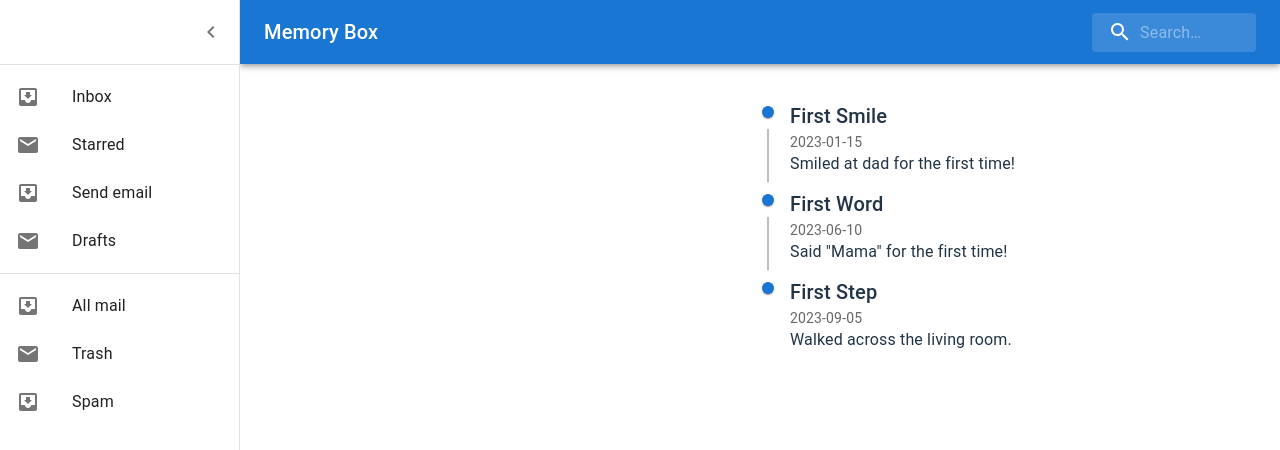
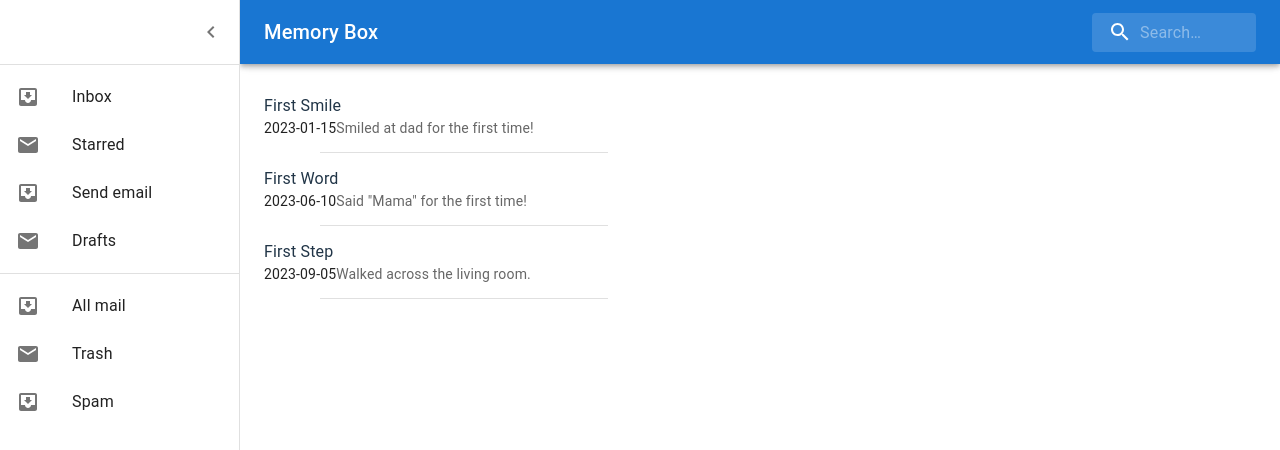
Before and after one commit to lorashley/memory-box, a React (Vite) app: page / in a window 1280 px wide. Shown: the top 450 px of the page. Built offline with nearby package versions, Linux system fonts and the light colour scheme.

Commit message:
♻️ Replace MilestonesTimeline with MilestonesList component and move milestone data to constants for improved organization

```diff
--- a/src/Layout/Body.tsx
+++ b/src/Layout/Body.tsx
@@ -1,23 +1,6 @@
 import { Box } from '@mui/material'
-import MilestonesTimeline, { Milestone } from '../MilestonesTimeline'
-
-const milestones: Milestone[] = [
-  {
-    title: 'First Smile',
-    date: '2023-01-15',
-    description: 'Smiled at dad for the first time!',
-  },
-  {
-    title: 'First Word',
-    date: '2023-06-10',
-    description: 'Said "Mama" for the first time!',
-  },
-  {
-    title: 'First Step',
-    date: '2023-09-05',
-    description: 'Walked across the living room.',
-  },
-]
+import MilestonesList from '../components/Milestones'
+import { MILESTONES } from '../components/Milestones/constants'
 
 type Props = {
   searchTerm: string | null
@@ -34,7 +17,7 @@ const Body = ({ searchTerm }: Props) => {
         alignContent: 'flex-start',
       }}
     >
-      <MilestonesTimeline milestones={milestones} searchTerm={searchTerm} />
+      <MilestonesList milestones={MILESTONES} searchTerm={searchTerm} />
     </Box>
   )
 }
--- a/src/MilestonesTimeline.tsx
+++ /dev/null
@@ -1,66 +0,0 @@
-import {
-  Timeline,
-  TimelineItem,
-  TimelineSeparator,
-  TimelineDot,
-  TimelineContent,
-  TimelineConnector,
-} from '@mui/lab'
-import { Typography } from '@mui/material'
-
-enum Tag {
-  first = 'FIRST',
-}
-
-export type Milestone = {
-  title: string
-  date: string
-  description: string
-  tags?: Tag[]
-}
-
-type Props = {
-  milestones: Milestone[]
-  searchTerm: string | null
-}
-
-const MilestonesTimeline = ({ milestones, searchTerm }: Props) => {
-  const searchedMilestones = searchTerm
-    ? milestones.filter(
-        (milestone) =>
-          milestone.title.toLowerCase().includes(searchTerm) ||
-          milestone.description.toLowerCase().includes(searchTerm),
-      )
-    : milestones
-
-  const hasMilestones = milestones.length !== 0
-  const isEmpty = searchedMilestones.length === 0
-
-  return (
-    <Timeline>
-      {hasMilestones && isEmpty ? (
-        <Typography variant='h6'>{`Oops! No Milestones found matching your search`}</Typography>
-      ) : (
-        <>
-          {searchedMilestones.map((milestone, index) => (
-            <TimelineItem key={index}>
-              <TimelineSeparator>
-                <TimelineDot color='primary' />
-                {index < milestones.length - 1 && <TimelineConnector />}
-              </TimelineSeparator>
-              <TimelineContent>
-                <Typography variant='h6'>{milestone.title}</Typography>
-                <Typography variant='body2' color='textSecondary'>
-                  {milestone.date}
-                </Typography>
-                <Typography variant='body1'>{milestone.description}</Typography>
-              </TimelineContent>
-            </TimelineItem>
-          ))}
-        </>
-      )}
-    </Timeline>
-  )
-}
-
-export default MilestonesTimeline
--- /dev/null
+++ b/src/components/Milestones/constants.ts
@@ -0,0 +1,19 @@
+import { Milestone } from './types'
+
+export const MILESTONES: Milestone[] = [
+  {
+    title: 'First Smile',
+    date: '2023-01-15',
+    description: 'Smiled at dad for the first time!',
+  },
+  {
+    title: 'First Word',
+    date: '2023-06-10',
+    description: 'Said "Mama" for the first time!',
+  },
+  {
+    title: 'First Step',
+    date: '2023-09-05',
+    description: 'Walked across the living room.',
+  },
+]
--- /dev/null
+++ b/src/components/Milestones/index.tsx
@@ -0,0 +1,62 @@
+import {
+  Divider,
+  List,
+  ListItem,
+  ListItemText,
+  Typography,
+} from '@mui/material'
+import React, { Fragment } from 'react'
+import { Milestone } from './types'
+
+type Props = {
+  milestones: Milestone[]
+  searchTerm: string | null
+}
+
+const MilestonesList = ({ milestones, searchTerm }: Props) => {
+  const searchedMilestones = searchTerm
+    ? milestones.filter(
+        (milestone) =>
+          milestone.title.toLowerCase().includes(searchTerm) ||
+          milestone.description.toLowerCase().includes(searchTerm),
+      )
+    : milestones
+
+  const hasMilestones = milestones.length !== 0
+  const isEmpty = searchedMilestones.length === 0
+
+  return (
+    <List sx={{ width: '100%', maxWidth: 360, bgcolor: 'background.paper' }}>
+      {hasMilestones && isEmpty ? (
+        <Typography variant='h6'>{`Oops! No Milestones found matching your search`}</Typography>
+      ) : (
+        <>
+          {searchedMilestones.map((milestone, index) => (
+            <Fragment key={index}>
+              <ListItem alignItems='flex-start'>
+                <ListItemText
+                  primary={milestone.title}
+                  secondary={
+                    <React.Fragment>
+                      <Typography
+                        component='span'
+                        variant='body2'
+                        sx={{ color: 'text.primary', display: 'inline' }}
+                      >
+                        {milestone.date}
+                      </Typography>
+                      {milestone.description}
+                    </React.Fragment>
+                  }
+                />
+              </ListItem>
+              <Divider variant='inset' component='li' />
+            </Fragment>
+          ))}
+        </>
+      )}
+    </List>
+  )
+}
+
+export default MilestonesList
--- /dev/null
+++ b/src/components/Milestones/types.ts
@@ -0,0 +1,10 @@
+export type Milestone = {
+  title: string
+  date: string
+  description: string
+  tags?: Tag[]
+}
+
+enum Tag {
+  first = 'FIRST',
+}
```
